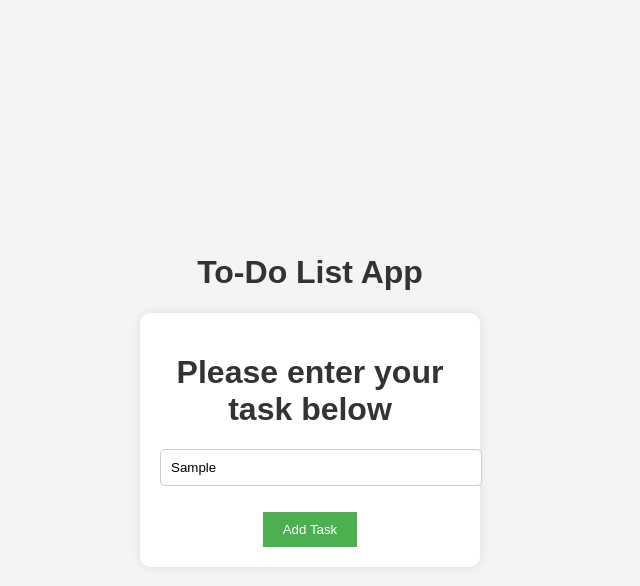
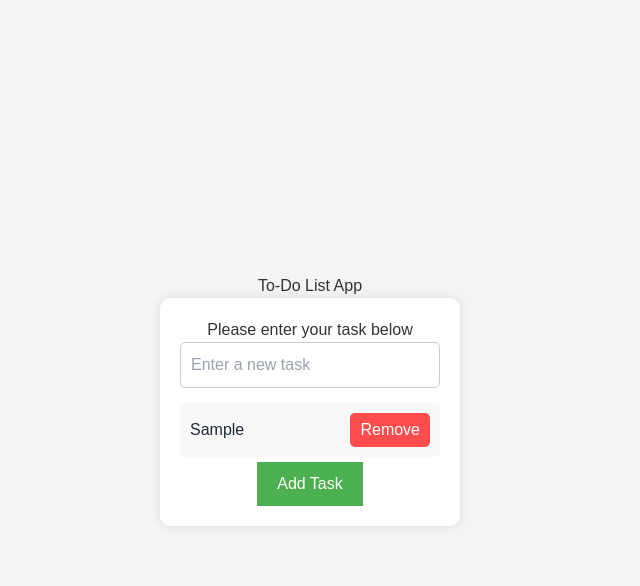
Before and after one commit to nabeekha/To-Do-List, a website: page index.html in a window 1280 px wide. Both pictures are taken after typing "Sample" into the empty fields and a click on the button "Add Task". Shown: the whole page, without its empty margins (330-970 px from the left). Drawn offline with Linux system fonts and the light colour scheme.

Commit message:
adding in Tailwind and DaisyUI Libraries

```diff
--- a/index.html
+++ b/index.html
@@ -5,6 +5,7 @@
     <meta name="viewport" content="width=device-width, initial-scale=1.0">
     <title>To-Do List App</title>
     <link rel="stylesheet" href="styles.css"> <!-- Link to the external CSS file -->
+    <link href="./output.css" rel="stylesheet">
 </head>
 <body>
     <div class="navbar">
--- a/index.js
+++ b/index.js
@@ -1,5 +1,6 @@
 const taskInput = document.getElementById('new-task');
 const taskList = document.getElementById('task-list');
+const addTaskButton = document.getElementById('add-task');
 
 // Add task function
 function addTask(task) {
@@ -16,6 +17,14 @@ taskInput.addEventListener('keypress', function (event) {
     }
 });
 
+// Event listener for the add task button
+addTaskButton.addEventListener('click', function () {
+    if (taskInput.value !== '') {
+        addTask(taskInput.value);
+        taskInput.value = '';
+    }
+});
+
 // Function to remove a task
 function removeTask(button) {
     const li = button.parentElement;
--- /dev/null
+++ b/input.css
@@ -0,0 +1,3 @@
+@tailwind base;
+@tailwind components;
+@tailwind utilities;
--- /dev/null
+++ b/tailwind.config.js
@@ -0,0 +1,8 @@
+/** @type {import('tailwindcss').Config} */
+module.exports = {
+  content: ["./To-Do-List/**/*.{html,js}"],
+  theme: {
+    extend: {},
+  },
+  plugins: [require("daisyui")],
+}
```
Also changed, not shown: package.json (added, +18 -0 lines), output.css (added), 1 other file.
